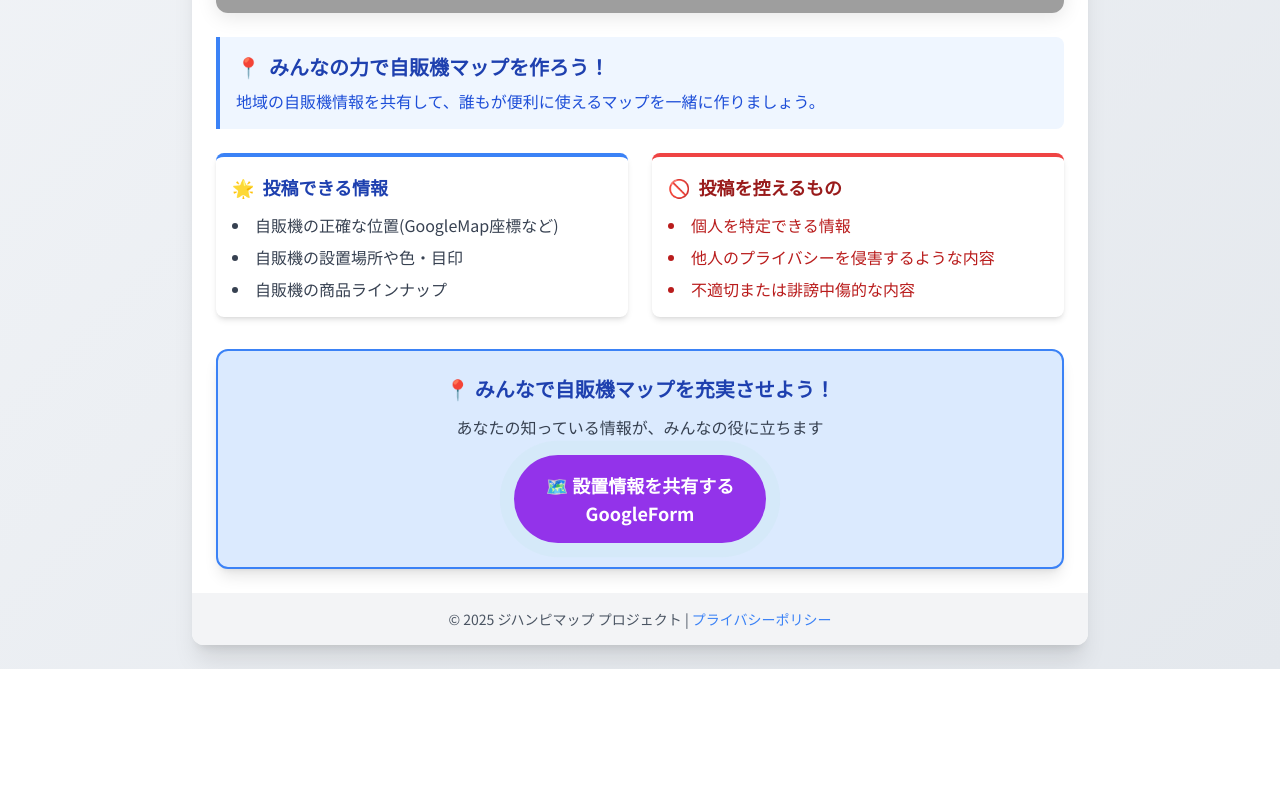
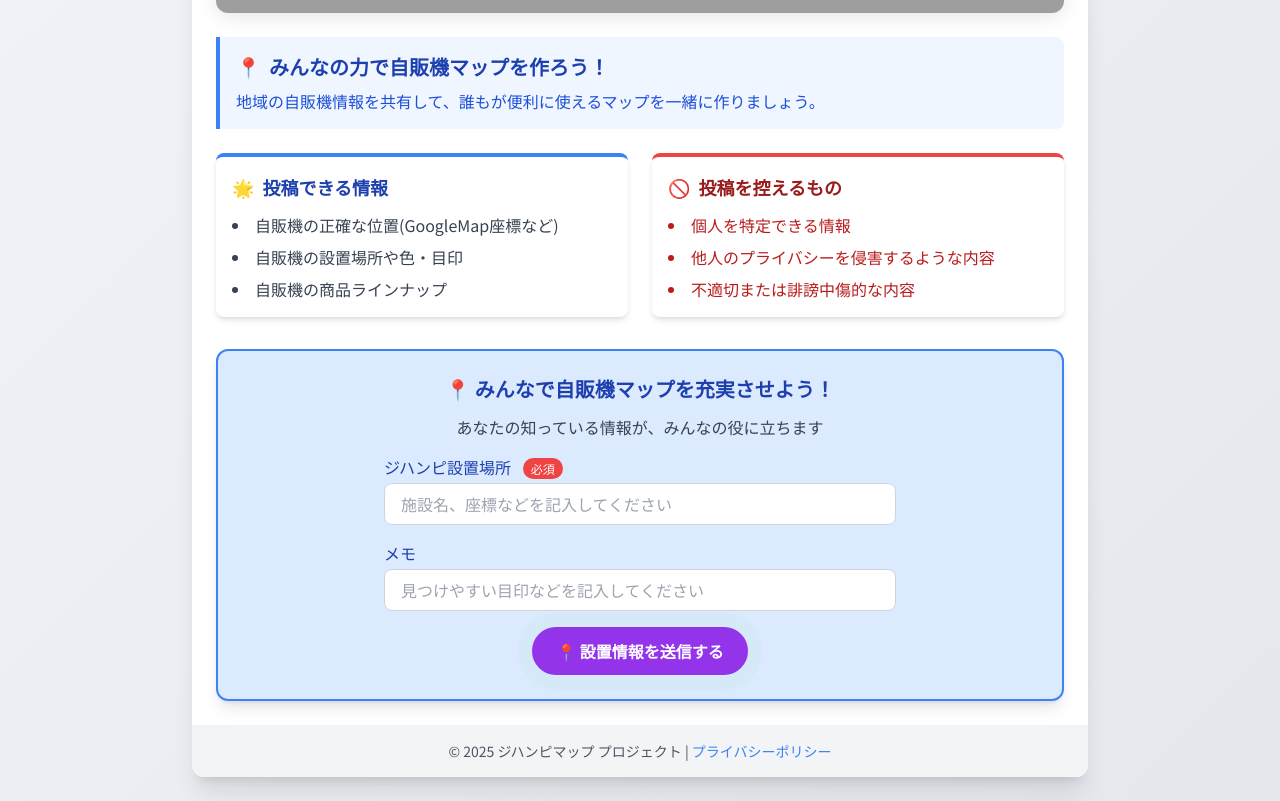
Before and after one commit to pkrenfr/find_vendingmachine, a plain HTML site: page index.html in a window 1280 px wide. Shown: the part 986-1787 px from the top of the page. Before the commit the page ends 1655 px from the top, so only its background shows below. Drawn offline with nearby package versions, Linux system fonts and the light colour scheme; grey boxes are pictures that could not be loaded.

Commit message:
Add embedded google form

```diff
--- a/index.html
+++ b/index.html
@@ -188,14 +188,73 @@
                 </div>
             </div>
 
-            <!-- 投稿ボタン -->
-            <div class="mt-8 text-center animate__animated bg-blue-100 p-6 rounded-xl shadow-lg border-2 border-blue-500">
-              <h3 class="text-xl font-bold text-blue-800 mb-3">📍 みんなで自販機マップを充実させよう！</h3>
-              <p class="text-gray-700 mb-4">あなたの知っている情報が、みんなの役に立ちます</p>
-              <a href="https://docs.google.com/forms/d/e/1FAIpQLSfEVt0TZqJGOux5KqW77H76FPIUNdm4phmFHCYgHX5gCN75FA/viewform?usp=sharing" target="_blank" class="bg-purple-600 hover:bg-purple-700 text-white font-bold py-4 px-8 rounded-full transition duration-300 inline-block shadow-xl btn-pulse text-lg transform hover:scale-105">
-                🗺️ 設置情報を共有する<br>GoogleForm
-              </a>
-            </div>
+<!-- 投稿ボタン部分をフォームに置き換え -->
+<div class="mt-8 text-center animate__animated bg-blue-100 p-6 rounded-xl shadow-lg border-2 border-blue-500">
+    <h3 class="text-xl font-bold text-blue-800 mb-3">📍 みんなで自販機マップを充実させよう！</h3>
+    <p class="text-gray-700 mb-4">あなたの知っている情報が、みんなの役に立ちます</p>
+
+    <div class="form-container w-full max-w-lg mx-auto">
+      <form
+          action="https://docs.google.com/forms/u/0/d/e/1FAIpQLSfEVt0TZqJGOux5KqW77H76FPIUNdm4phmFHCYgHX5gCN75FA/formResponse"
+          method="POST" target="hidden_iframe" onsubmit="submitted=true;" class="space-y-4">
+          <div class="text-left">
+              <label class="block text-blue-800 font-medium mb-1" for="field-location">
+                  ジハンピ設置場所
+                  <span class="text-xs text-white bg-red-500 px-2 py-0.5 ml-2 rounded-full">必須</span>
+              </label>
+              <input name="entry.1001790811"
+                  class="w-full px-4 py-2 border border-gray-300 rounded-lg focus:outline-none focus:ring-2 focus:ring-blue-500"
+                  id="field-location"
+                  placeholder="施設名、座標などを記入してください"
+                  type="text" required="required" />
+          </div>
+          <div class="text-left">
+              <label class="block text-blue-800 font-medium mb-1" for="field-memo">
+                  メモ
+              </label>
+              <input name="entry.969016793"
+                  class="w-full px-4 py-2 border border-gray-300 rounded-lg focus:outline-none focus:ring-2 focus:ring-blue-500"
+                  id="field-memo"
+                  placeholder="見つけやすい目印などを記入してください"
+                  type="text" />
+          </div>
+          <div class="mt-6">
+              <button type="submit"
+                  class="bg-purple-600 hover:bg-purple-700 text-white font-bold py-3 px-6 rounded-full transition duration-300 shadow-xl btn-pulse transform hover:scale-105">
+                  📍 設置情報を送信する
+              </button>
+          </div>
+      </form>
+      <!-- 隠しiframe（リダイレクトを防ぐ） -->
+      <iframe name="hidden_iframe" id="hidden_iframe" style="display: none;" onload="if(submitted) showThanksPopup();"></iframe>
+      <!-- ポップアップの Thanks メッセージ -->
+      <div id="thankYouPopup" class="hidden fixed top-1/2 left-1/2 transform -translate-x-1/2 -translate-y-1/2 bg-black bg-opacity-80 p-5 text-white rounded-lg text-center z-50 w-4/5 max-w-sm">
+          <button onclick="closePopup()" class="absolute top-2 right-3 bg-transparent border-none text-white text-xl cursor-pointer">✖</button>
+          <p class="mt-5 mb-2">🎉 ご回答ありがとうございました！ 🎉</p>
+      </div>
+    </div>
+  </div>
+
+  <script type="text/javascript">
+      let submitted = false;
+      function showThanksPopup() {
+          // フォームが送信され、Googleフォームの処理が完了したらポップアップ表示
+          document.getElementById("thankYouPopup").classList.remove("hidden");
+          document.getElementById("thankYouPopup").classList.add("block");
+          // フォームをリセット（初期化）
+          document.querySelector("form").reset();
+          // フラグをリセット
+          submitted = false;
+      }
+      function closePopup() {
+          document.getElementById("thankYouPopup").classList.remove("block");
+          document.getElementById("thankYouPopup").classList.add("hidden");
+      }
+      // ページ読み込み時にフォームをリセット
+      window.onload = function() {
+          document.querySelector("form").reset();
+      };
+  </script>
         </div>
 
         <!-- フッター部分 -->
```
